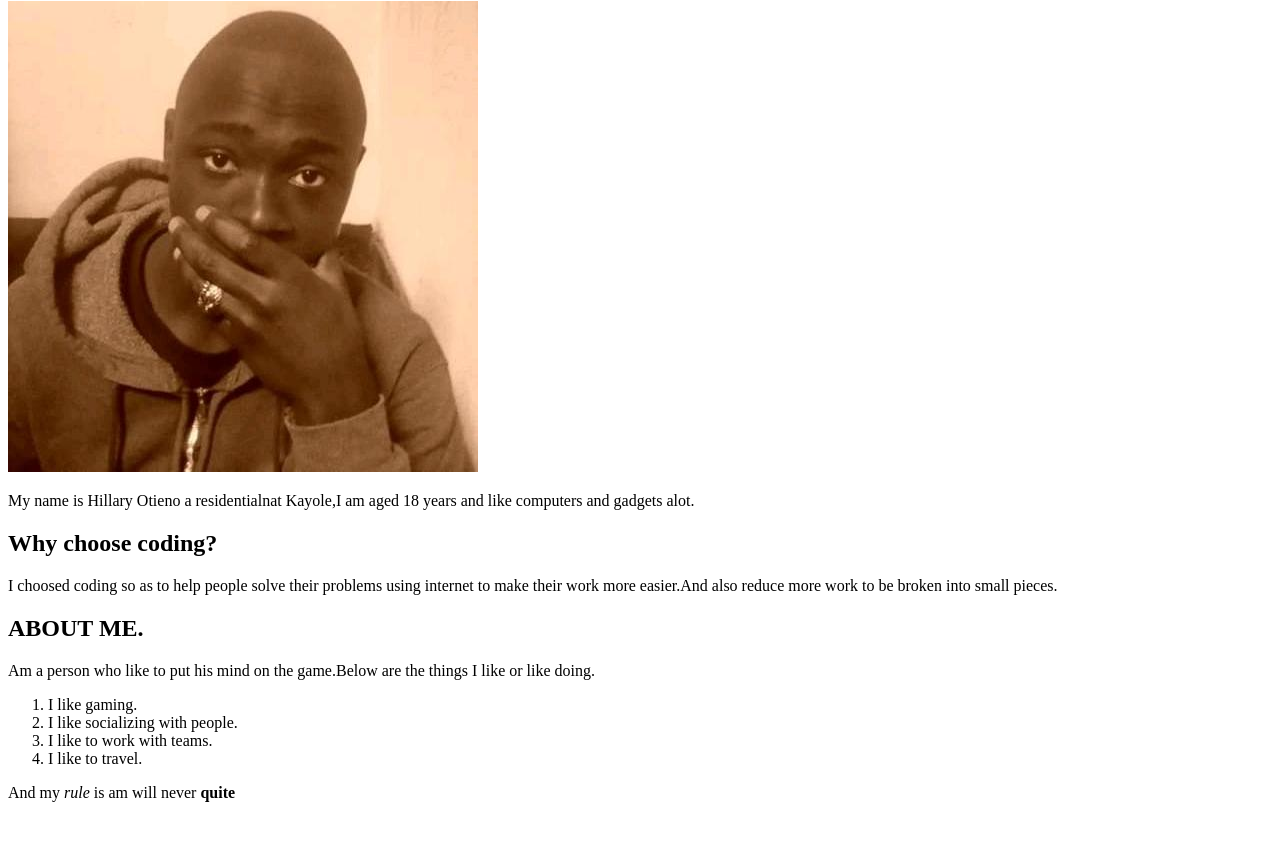
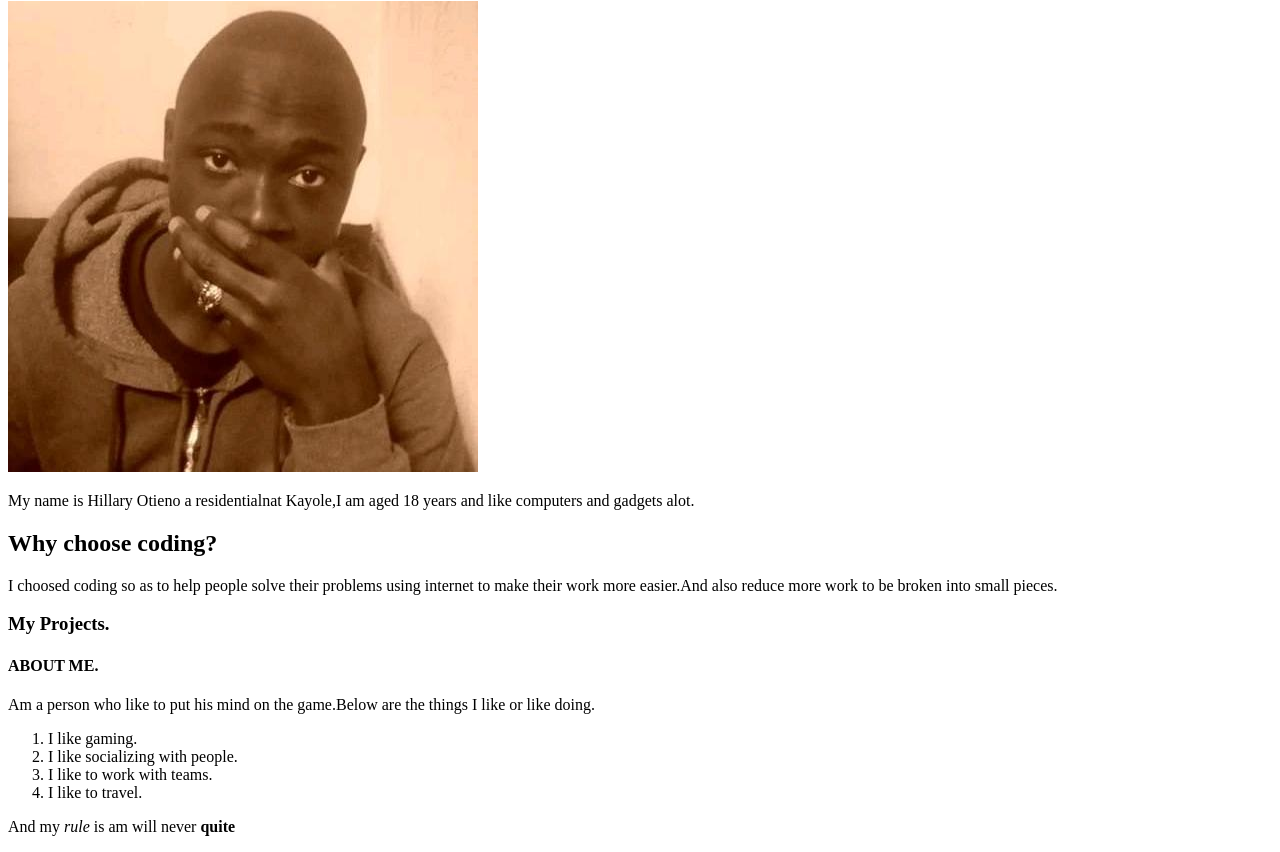
Before and after one commit to HILLARY-oti/portfolio, a plain HTML site: page hillary.html in a window 1280 px wide. Shown: the part 79-931 px from the top of the page. Before the commit the page ends 897 px from the top, so only its background shows below. Drawn offline with Linux system fonts and the light colour scheme.

Commit message:
add header block elements

```diff
--- a/hillary.html
+++ b/hillary.html
@@ -9,7 +9,8 @@
     <p>My name is Hillary Otieno a residentialnat Kayole,I am aged 18 years and like computers and gadgets alot.</p>
     <h2>Why choose coding?</h2>
     <p>I choosed coding so as to help people solve their problems using internet to make their work more easier.And also reduce more work to be broken into small pieces.</p>
-    <h2>ABOUT ME.</h2>
+    <h3>My Projects.</h3>
+    <h4>ABOUT ME.</h4>
     <p>Am a person who like to put his mind on the game.Below are the things I like or like doing.</p>
     <ol>
       <li>I like gaming.</li>
```
